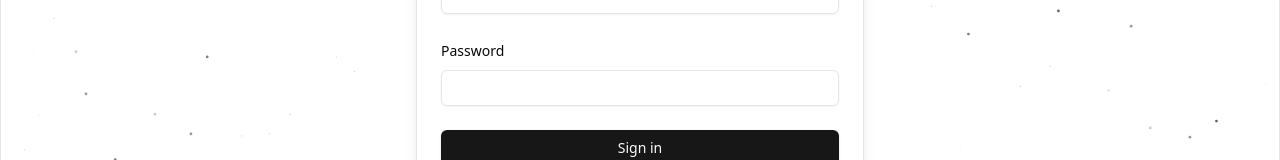
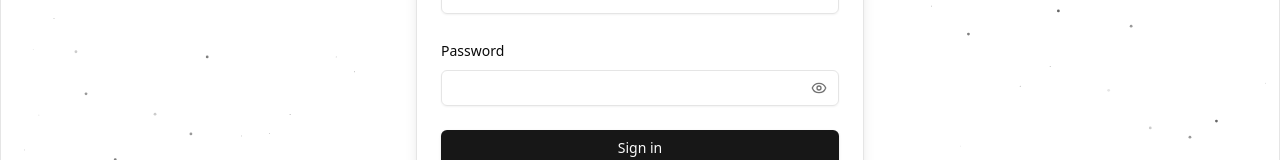
Before and after one commit to zyrephus/politicate, a Next.js app in the folder frontend/: page /auth in a window 1280 px wide. Shown: the part 408-568 px from the top of the page. Built offline with nearby package versions, Linux system fonts and the light colour scheme.

Commit message:
Styling fixes

```diff
--- a/frontend/app/auth/page.tsx
+++ b/frontend/app/auth/page.tsx
@@ -1,12 +1,19 @@
+"use client";
 import { AuthForm } from "@/components/auth/AuthForm";
 import { HeroParticle } from "@/components/hero/HeroParticle";
+import { motion } from "framer-motion";
 
 export default function AuthPage() {
   return (
     <div className="relative h-screen">
-      <div className="absolute top-0 w-full h-screen z-10 flex items-center justify-center">
+      <motion.div
+        className="absolute top-0 w-full h-screen z-10 flex items-center justify-center"
+        initial={{ opacity: 0, y: 5 }}
+        animate={{ opacity: 1, y: 0 }}
+        transition={{ delay: 0.5, duration: 0.8 }}
+      >
         <AuthForm />
-      </div>
+      </motion.div>
       <HeroParticle />
     </div>
   );
--- a/frontend/components/auth/AuthForm.tsx
+++ b/frontend/components/auth/AuthForm.tsx
@@ -4,25 +4,43 @@ import { Button } from "@/components/ui/button";
 import { Input } from "@/components/ui/input";
 import { Label } from "@/components/ui/label";
 import { cn } from "@/lib/utils";
-import { useState } from "react";
+import { useState, useEffect } from "react";
 import { login, signup } from "@/app/auth/actions";
 import Link from "next/link";
-import { ArrowLeft } from "lucide-react";
+import { ArrowLeft, Eye, EyeOff } from "lucide-react";
+import { useSearchParams } from "next/navigation";
 
 interface AuthFormProps {
   initialFormType?: "login" | "signup";
 }
 
 export function AuthForm({ initialFormType = "login" }: AuthFormProps) {
-  const [formType, setFormType] = useState<"login" | "signup">(initialFormType);
+  const searchParams = useSearchParams();
+  const urlType = searchParams.get("type") as "login" | "signup" | null;
+
+  const [formType, setFormType] = useState<"login" | "signup">(
+    urlType || initialFormType
+  );
   const [isLoading, setIsLoading] = useState(false);
   const [error, setError] = useState<string | null>(null);
   const [message, setMessage] = useState<string | null>(null);
+  const [showPassword, setShowPassword] = useState(false);
+  const [showConfirmPassword, setShowConfirmPassword] = useState(false);
+
+  // Update form type when URL changes
+  useEffect(() => {
+    if (urlType) {
+      setFormType(urlType);
+    }
+  }, [urlType]);
 
   const toggleForm = () => {
-    setFormType(formType === "login" ? "signup" : "login");
+    const newType = formType === "login" ? "signup" : "login";
+    setFormType(newType);
     setError(null);
     setMessage(null);
+    // Update URL when toggling
+    window.history.pushState({}, "", `/auth?type=${newType}`);
   };
 
   async function onSubmit(formData: FormData) {
@@ -117,32 +135,53 @@ export function AuthForm({ initialFormType = "login" }: AuthFormProps) {
         )}
         <div className="space-y-2">
           <Label htmlFor="email">Email</Label>
-          <Input
-            id="email"
-            name="email"
-            type="email"
-            required
-          />
+          <Input id="email" name="email" type="email" required />
         </div>
         <div className="space-y-2">
           <Label htmlFor="password">Password</Label>
+          <div className="relative">
             <Input
               id="password"
               name="password"
-            type="password"
+              type={showPassword ? "text" : "password"}
               required
             />
+            <button
+              type="button"
+              onClick={() => setShowPassword(!showPassword)}
+              className="absolute right-3 top-1/2 -translate-y-1/2 text-muted-foreground hover:text-foreground"
+            >
+              {showPassword ? (
+                <EyeOff className="h-4 w-4" />
+              ) : (
+                <Eye className="h-4 w-4" />
+              )}
+            </button>
+          </div>
         </div>
         {formType === "signup" && (
           <div className="space-y-2">
             <Label htmlFor="confirmPassword">Confirm Password</Label>
+            <div className="relative">
               <Input
                 id="confirmPassword"
                 name="confirmPassword"
-              type="password"
+                type={showConfirmPassword ? "text" : "password"}
 
                 required
               />
+              <button
+                type="button"
+                onClick={() => setShowConfirmPassword(!showConfirmPassword)}
+                className="absolute right-3 top-1/2 -translate-y-1/2 text-muted-foreground hover:text-foreground"
+              >
+                {showConfirmPassword ? (
+                  <EyeOff className="h-4 w-4" />
+                ) : (
+                  <Eye className="h-4 w-4" />
+                )}
+              </button>
+            </div>
           </div>
         )}
         <div className="space-y-4">
```
Lines whose indentation alone changed are shown as unchanged.
